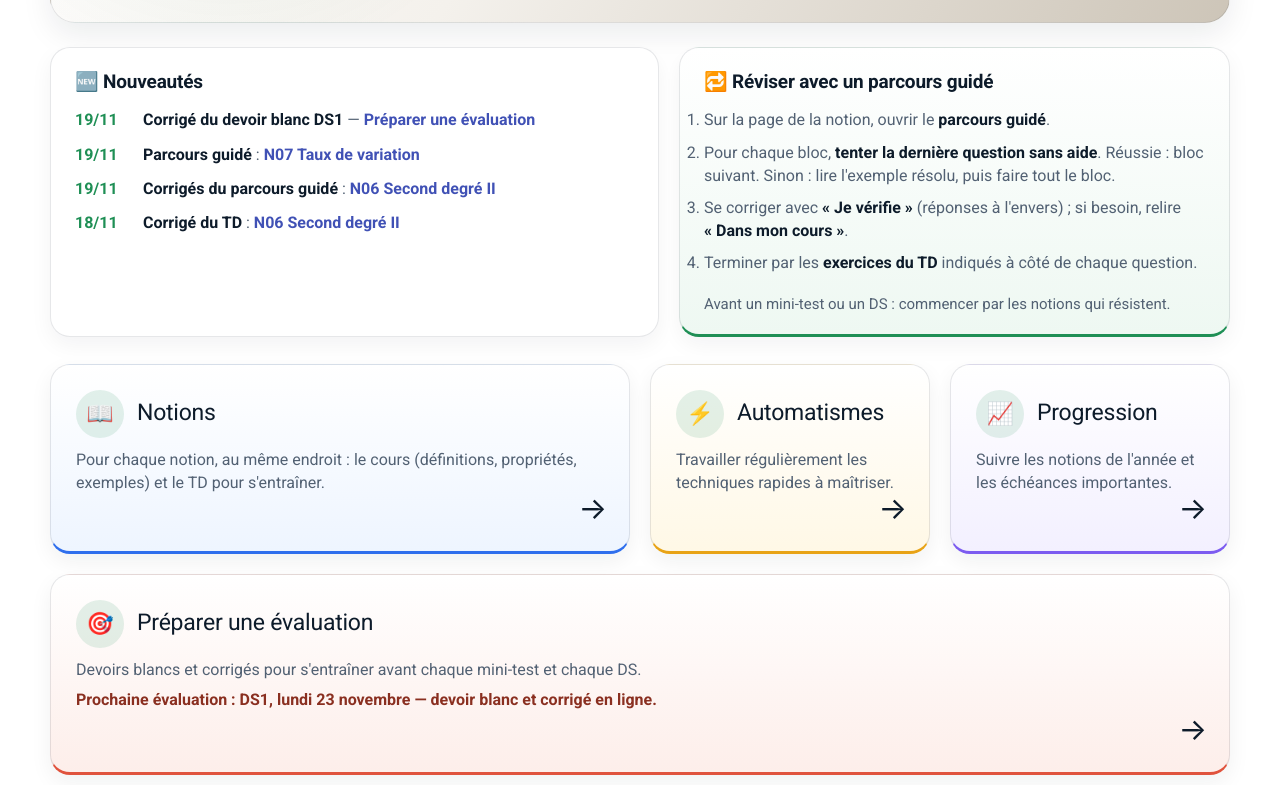
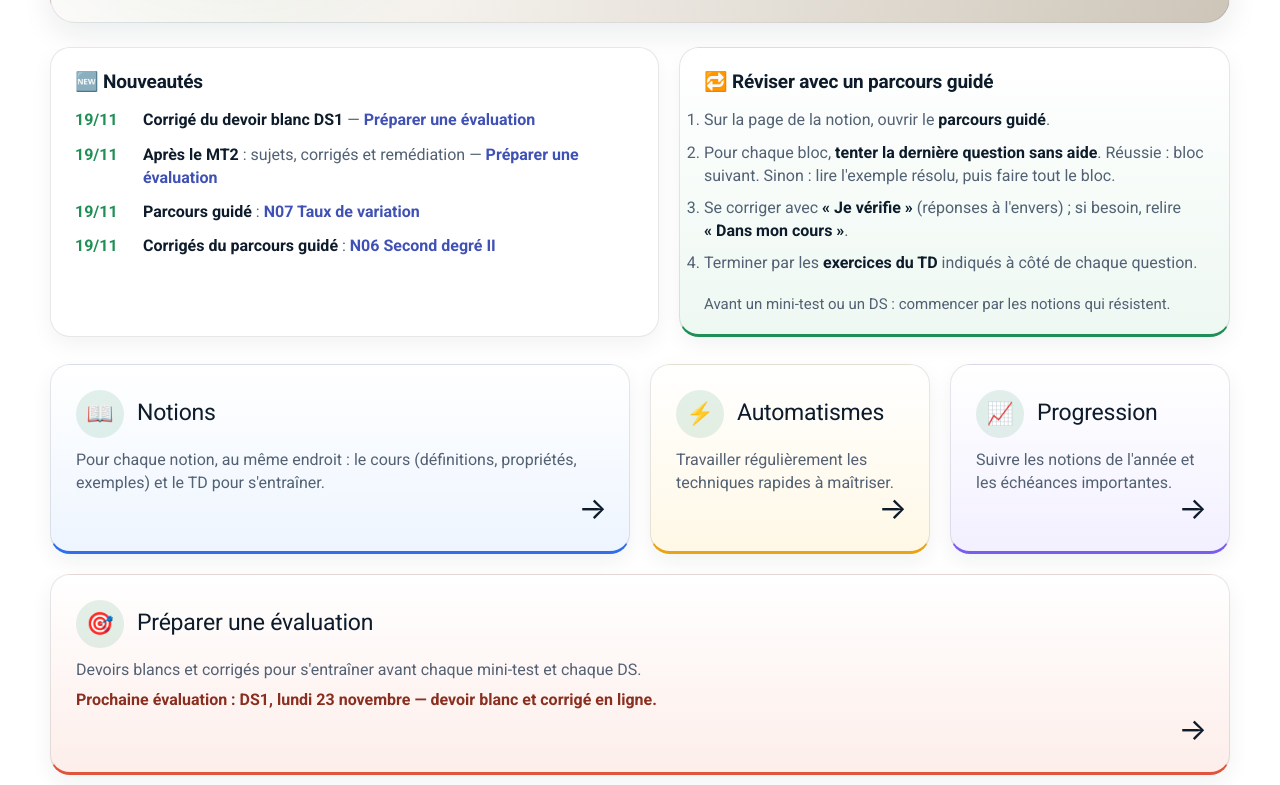
Before and after one commit to vnicolle56610/maths-premiere-specialite, an MkDocs documentation site: the page built from docs/index.md, in a window 1280 px wide and 900 px high, scrolled down 505 px, cut to the strip 115-900 px from the top of the window. Built offline with MkDocs 1.6.1 and Material for MkDocs 9.7.7, drawn with Linux system fonts in a browser that asks for light colours.

Commit message:
Nouveautés : mise à jour automatique de la page d'accueil

```diff
--- a/docs/index.md
+++ b/docs/index.md
@@ -35,9 +35,9 @@ hide:
     <h3>🆕 Nouveautés</h3>
     <ul class="maths-news-list">
       <li><span class="maths-news-date">19/11</span><span><strong>Corrigé du devoir blanc DS1</strong> — <a href="preparer-evaluation/">Préparer une évaluation</a></span></li>
+      <li><span class="maths-news-date">19/11</span><span><strong>Après le MT2</strong> : sujets, corrigés et remédiation — <a href="preparer-evaluation/">Préparer une évaluation</a></span></li>
       <li><span class="maths-news-date">19/11</span><span><strong>Parcours guidé</strong> : <a href="notions/N07-taux-de-variation/#parcours-guide">N07 Taux de variation</a></span></li>
       <li><span class="maths-news-date">19/11</span><span><strong>Corrigés du parcours guidé</strong> : <a href="notions/N06-second-degre-ii/#parcours-guide">N06 Second degré II</a></span></li>
-      <li><span class="maths-news-date">18/11</span><span><strong>Corrigé du TD</strong> : <a href="notions/N06-second-degre-ii/">N06 Second degré II</a></span></li>
     </ul>
   </div>
   <div class="maths-news-box maths-news-box--revise">
```
